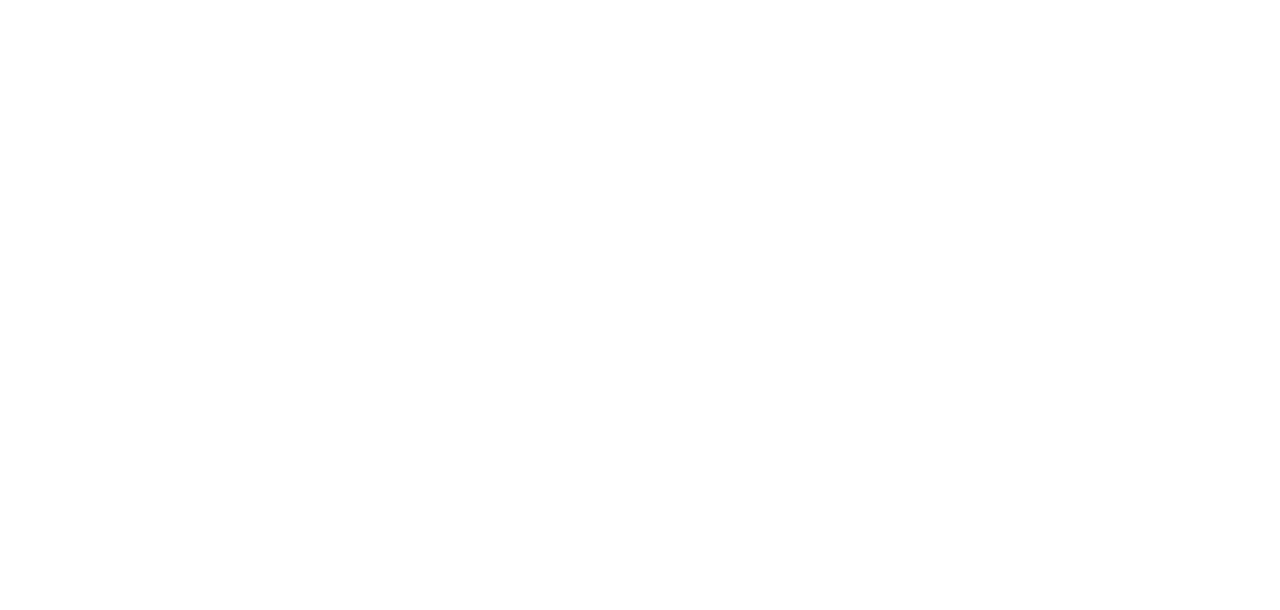
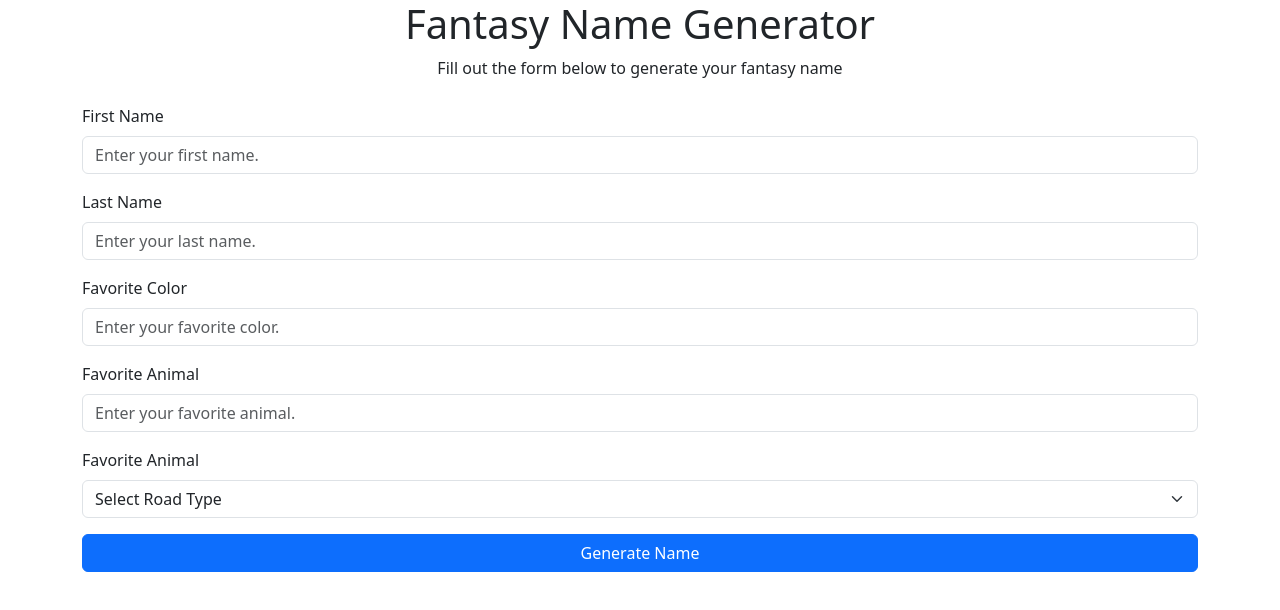
Before and after one commit to kenzelsherbini/namegenerator, a plain HTML site: page index.html in a window 1280 px wide. Drawn offline with nearby package versions, Linux system fonts and the light colour scheme.

Commit message:
finished html

```diff
--- a/index.html
+++ b/index.html
@@ -23,11 +23,61 @@
         <header>
             <!-- place navbar here -->
         </header>
-        <main></main>
+        <main>
+            <div class="container">
+                <!--instructions-->
+                <div class="text-center mb-4">
+                    <h1>Fantasy Name Generator</h1>
+                    <p>Fill out the form below to generate your fantasy name</p>
+                </div>
+                <!--form section-->
+                <form id="fantasyForm" class="mb-4">
+                    <!--get first name-->
+                    <div class="mb-3">
+                        <label for="firstName" class="form-label">First Name</label>
+                        <input type="text" class="form-control" id="firstName" placeholder="Enter your first name.">
+                    </div>
+                     <!--get last name-->
+                     <div class="mb-3">
+                        <label for="lastName" class="form-label">Last Name</label>
+                        <input type="text" class="form-control" id="lastName" placeholder="Enter your last name.">
+                    </div>
+                     <!--get favorite color-->
+                     <div class="mb-3">
+                        <label for="favoriteColor" class="form-label">Favorite Color</label>
+                        <input type="text" class="form-control" id="favoriteColor" placeholder="Enter your favorite color.">
+                    </div>
+                     <!--get favorite animal name-->
+                     <div class="mb-3">
+                        <label for="favoriteAnimal" class="form-label">Favorite Animal</label>
+                        <input type="text" class="form-control" id="favoriteAnimal" placeholder="Enter your favorite animal.">
+                    </div>
+                    <!--get road type dropdown selector-->
+                    <div class="mb-3">
+                        <label for="roadType" class="form-label">Favorite Animal</label>
+                        <select id="roadType" class="form-select">
+                            <option selected>Select Road Type</option>
+                            <option value="road">Road</option>
+                            <option value="circle">Circle</option>
+                            <option value="street">Street</option>
+                            <option value="Avenue">Avenue</option>
+                            <option value="Other">Other</option>
+                        </select>
+                    </div>
+                    <!--submit button-->
+                    <button type="submit" class="btn btn-primary w-100"> Generate Name</button>
+                </form>
+                <!--Generated name output-->
+                <div class="resulted" id="result"></div>
+            </div>
+
+        </main>
+
         <footer>
             <!-- place footer here -->
         </footer>
         <!-- Bootstrap JavaScript Libraries -->
+
         <script
             src="https://cdn.jsdelivr.net/npm/@popperjs/core@2.11.8/dist/umd/popper.min.js"
             integrity="sha384-I7E8VVD/ismYTF4hNIPjVp/Zjvgyol6VFvRkX/vR+Vc4jQkC+hVqc2pM8ODewa9r"
```
